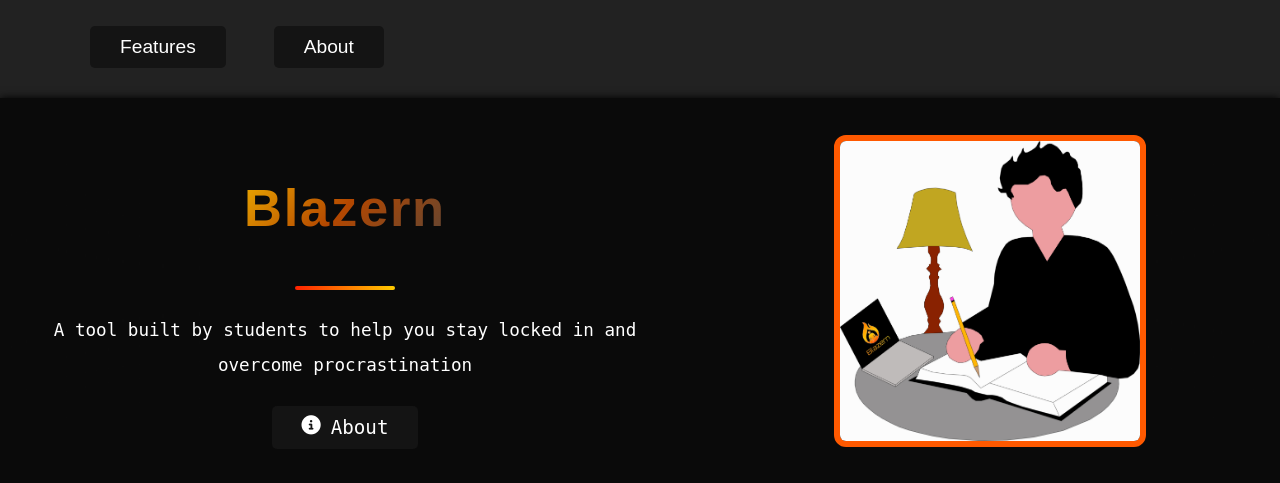
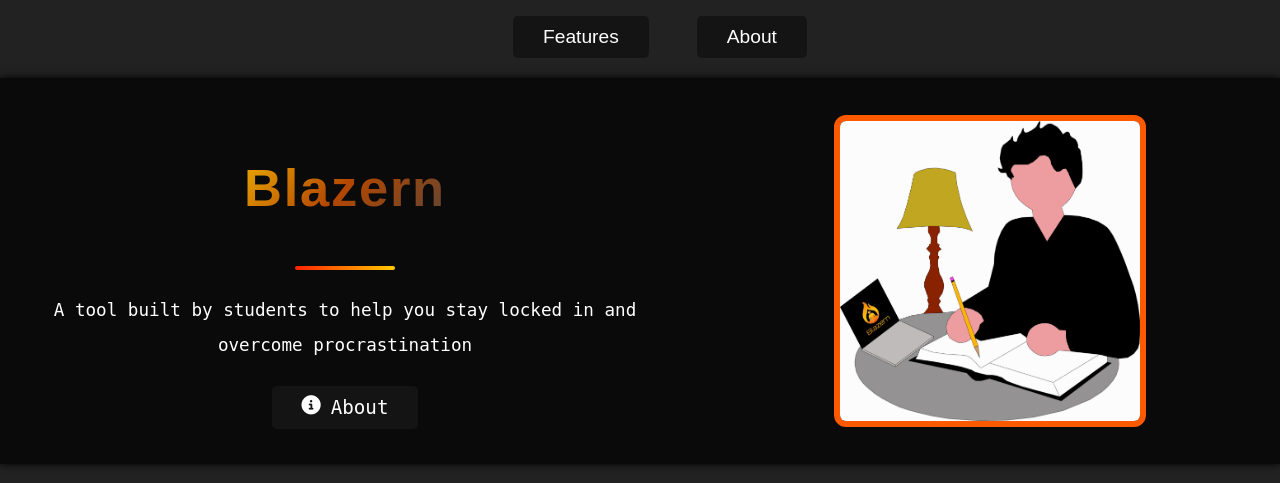
Before and after one commit to Holedroppersgithubacc2/Blazern, a Flask app: page / in a window 1280 px wide. Shown: the top 483 px of the page. Run offline with Flask 3, Linux system fonts and the light colour scheme; some libraries are stand-ins or nearby versions.

Commit message:
Update style.css

```diff
--- a/static/style.css
+++ b/static/style.css
@@ -7,7 +7,7 @@ html, body { /* Gets rid of like weird border */
 header { /* Title bar */
   display: flex;
   align-items: center; /* or 'center', or 'baseline' */
-  padding: 10px 50px;
+  justify-content: center;
 }
 
 .logo_title { /* container for title */
```
